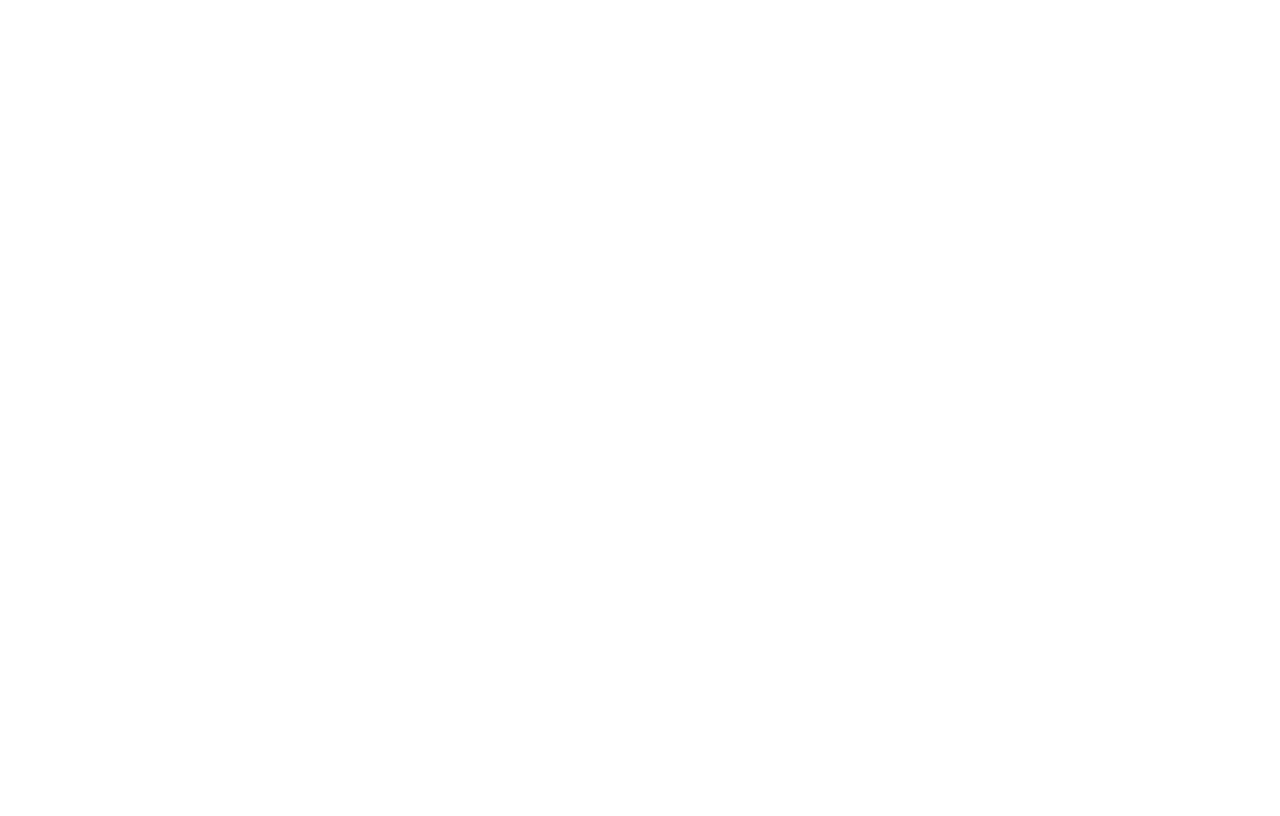
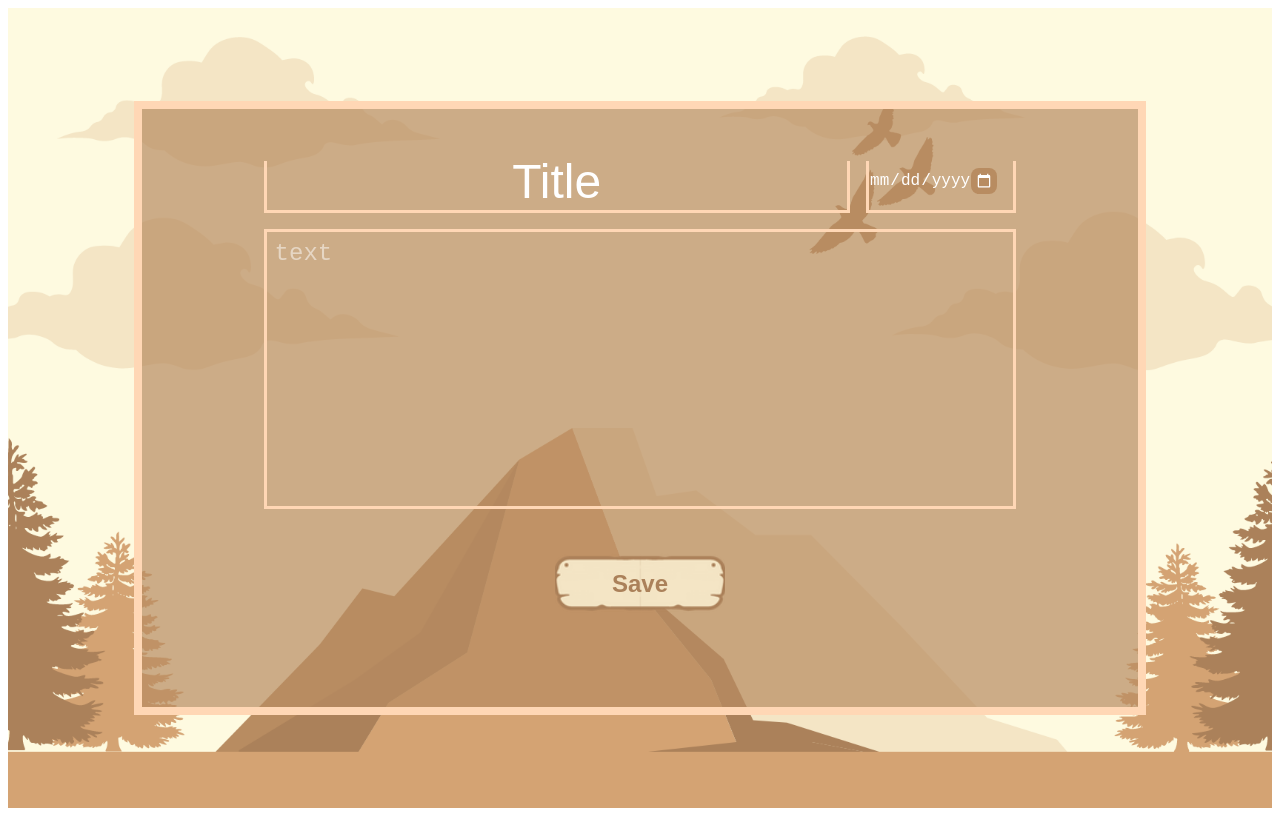
Before and after one commit to MadzikResist/ToDo, a React (Create React App) app: page /add-note in a window 1280 px wide. Before the commit this address had no page. Built offline with nearby package versions, Linux system fonts and the light colour scheme.

Commit message:
Add note

```diff
--- a/src/App.js
+++ b/src/App.js
@@ -3,6 +3,7 @@
 import Login from 'components/Login';
 import Register from 'components/Register';
 import Dashboard from 'components/Dashboard';
+import AddEditNote from 'components/AddEditNote';
 function App() {
   return (
     <BrowserRouter>
@@ -10,6 +11,7 @@
         <Route path="/" element={<Login />} />
         <Route path="/register" element={<Register />} />
         <Route path="/dashboard" element={<Dashboard />} />
+        <Route path="/add-note" element={<AddEditNote />} />
       </Routes>
     </BrowserRouter>
   );
--- /dev/null
+++ b/src/components/AddEditNote.js
@@ -0,0 +1,160 @@
+import styled from 'styled-components';
+import backgroundMobile from 'images/backgroundMobile.png';
+import background2 from 'images/background2.png';
+import { Button } from './LoginRegisterStyle';
+
+const Container = styled.div`
+  min-height: 100vh;
+  padding: 16px 0;
+  background: url(${backgroundMobile}) center/cover;
+  background-size: contain;
+  display: flex;
+  align-items: center;
+  flex-direction: column;
+  justify-content: center;
+
+  @media (min-width: 1200px) {
+    height: 100vh;
+    background: url(${background2}) center/cover no-repeat;
+  }
+`;
+const NoteContainer = styled.div`
+  background: rgba(184, 140, 97, 0.7);
+  width: 90%;
+  height: 99%;
+  border: 8px solid #ffd7b5;
+  display: flex;
+  flex-direction: column;
+  align-items: center;
+  @media (min-width: 1200px) {
+    width: 80%;
+    height: 80%;
+    display: flex;
+    padding: 0 24px;
+    justify-content: center;
+  }
+`;
+const List = styled.div`
+  width: 100%;
+  height: 80%;
+  display: flex;
+  flex-direction: column;
+
+  margin-bottom: 16px;
+  align-items: center;
+  padding: 8px;
+  overflow-y: auto;
+  @media (min-width: 1200px) {
+    width: 90%;
+    justify-content: center;
+  }
+`;
+const Form = styled.form`
+  display: flex;
+  flex-direction: column;
+  width: 90%;
+  height: auto;
+  gap: 16px;
+  align-items: center;
+`;
+const TitleDate = styled.div`
+  display: flex;
+  width: 100%;
+  gap: 16px;
+  align-items: center;
+  justify-content: center;
+  flex-direction: column;
+  @media (min-width: 1200px) {
+    flex-direction: row;
+  }
+`;
+const InputTitle = styled.input`
+  font-size: 3rem;
+  background: transparent;
+  text-align: center;
+  color: white;
+  border: 3px solid #ffd7b5;
+  width: 100%;
+  justify-content: space-between;
+  margin-top: 16px;
+  ::placeholder {
+    color: white;
+  }
+  :focus {
+    ::placeholder {
+      color: transparent;
+    }
+    outline: none;
+  }
+  @media (min-width: 1200px) {
+    width: 80%;
+    margin-top: 0;
+  }
+`;
+const InputDate = styled.input`
+  text-align: center;
+  font-size: 1rem;
+  background: transparent;
+  color: white;
+  width: 100%;
+  height: 40px;
+  color-scheme: dark;
+  border: 3px solid #ffd7b5;
+  padding: 0 8px 0 0;
+  :focus {
+    outline: none;
+  }
+  ::-webkit-calendar-picker-indicator {
+    background-color: #b88c61;
+    cursor: pointer;
+    width: 16px;
+    height: 16px;
+    padding: 5px;
+    border-radius: 8px;
+  }
+  @media (min-width: 1200px) {
+    width: 20%;
+    height: 100%;
+    padding: 0 16px 0 0;
+  }
+`;
+const InputText = styled.textarea`
+  color: white;
+  width: 100%;
+  height: 35vh;
+  background: transparent;
+  resize: none;
+  font-size: 1.5rem;
+  border: 3px solid #ffd7b5;
+  padding: 8px;
+
+  ::placeholder {
+    color: white;
+    opacity: 0.5;
+  }
+  :focus {
+    ::placeholder {
+      color: transparent;
+    }
+    outline: none;
+  }
+`;
+const AddEditNote = () => {
+  return (
+    <Container>
+      <NoteContainer>
+        <List>
+          <Form>
+            <TitleDate>
+              <InputTitle type="text" placeholder={'Title'} />
+              <InputDate type="date" />
+            </TitleDate>
+            <InputText placeholder={'text'} spellCheck={false} />
+            <Button>Save</Button>
+          </Form>
+        </List>
+      </NoteContainer>
+    </Container>
+  );
+};
+export default AddEditNote;
--- a/src/components/Dashboard.js
+++ b/src/components/Dashboard.js
@@ -3,7 +3,7 @@
 import background2 from 'images/background2.png';
 
 const Container = styled.div`
-  min-height: 100vh;
+  height: 100vh;
   padding: 16px 0;
   background: url(${backgroundMobile}) center/cover;
   background-size: contain;
@@ -13,14 +13,14 @@
   justify-content: center;
 
   @media (min-width: 1200px) {
-    height: 100vh;
+    min-height: 100vh;
     background: url(${background2}) center/cover no-repeat;
   }
 `;
 const ListContainer = styled.div`
   background: rgba(184, 140, 97, 0.7);
   width: 90%;
-  height: auto;
+  height: 99%;
   //border: 8px solid #d2b79e;
   border: 8px solid #ffd7b5;
   display: flex;
@@ -47,13 +47,15 @@
 const Title = styled.h2`
   margin: 0;
   color: white;
-
   width: 100%;
   word-wrap: break-word;
   font-size: 1.6rem;
 
   @media (min-width: 1200px) {
     width: 90%;
+  }
+  @media (min-width: 1500px) {
+    width: 70%;
   }
 `;
 const Date = styled.p`
@@ -64,6 +66,9 @@
   @media (min-width: 1200px) {
     width: 100%;
   }
+  @media (min-width: 1920px) {
+    width: 30%;
+  }
 `;
 const TextToDo = styled.p`
   width: 100%;
@@ -73,11 +78,13 @@
     margin: 0;
     padding: 0;
   }
+  @media (min-width: 1920px) {
+    width: 68%;
+  }
 `;
 const CheckDone = styled.input`
   width: 24px;
   height: 24px;
-  padding: 0;
   margin: 0;
   -webkit-appearance: none;
   -moz-appearance: none;
@@ -99,8 +106,9 @@
     text-align: center;
     color: white;
     position: absolute;
-    left: 0.7rem;
-    top: 0.2rem;
+    left: 0;
+    top: 0;
+    transform: translateX(50%);
   }
   :active {
     border: 2px solid #34495e;
@@ -128,6 +136,7 @@
   margin-bottom: 16px;
   align-items: center;
   padding: 8px;
+  overflow-y: auto;
   @media (min-width: 1200px) {
     width: 90%;
     margin-bottom: 16px;
@@ -149,6 +158,10 @@
     align-items: center;
     flex-direction: row;
   }
+  @media (min-width: 1920px) {
+    width: 95%;
+    justify-content: start;
+  }
 `;
 const Buttons = styled.div`
   display: flex;
@@ -158,6 +171,14 @@
   @media (min-width: 1200px) {
     margin-top: 0;
     align-items: end;
+  }
+  @media (min-width: 1400px) {
+    align-items: center;
+    width: 100%;
+  }
+  @media (min-width: 1920px) {
+    align-items: center;
+    width: 30%;
   }
 `;
 const CheckBoxLabel = styled.label`
@@ -179,10 +200,21 @@
   }
 `;
 const TitleDate = styled.div`
-  display: block;
+  display: flex;
+  flex-direction: column;
   width: 100%;
   @media (min-width: 1200px) {
     width: 40%;
+    height: 100%;
+    justify-content: space-between;
+  }
+  @media (min-width: 1920px) {
+    flex-direction: row;
+    width: 40%;
+    margin: 0;
+    padding: 0;
+    justify-content: start;
+    gap: 16px;
   }
 `;
 const TextButtons = styled.div`
@@ -194,6 +226,12 @@
   @media (min-width: 1200px) {
     width: 60%;
     height: 100%;
+  }
+  @media (min-width: 1920px) {
+    flex-direction: row;
+    width: 60%;
+    justify-content: start;
+    gap: 16px;
   }
 `;
 const Dashboard = () => {
@@ -210,7 +248,7 @@
             <TextButtons>
               <TextToDo>
                 Musze przytulić swojego
-                chłopakfffffgkdfngdgfjdgjdfjgldkgjldfjldjlkgjdlgfjlfdjflgjlkjlja
+                chłopakfffffgkdfngdgfjdgjdfjgldkgjldfjldjlkgjdlgfjlfdjflgjlkjljaddddddddddddddddddddddddddddd{' '}
               </TextToDo>
               <Buttons>
                 <CheckBoxLabel>
@@ -234,10 +272,7 @@
               <Date>20.20.2022</Date>
             </TitleDate>
             <TextButtons>
-              <TextToDo>
-                Musze przytulić swojego
-                chłopakfffffgkdfngdgfjdgjdfjgldkgjldfjldjlkgjdlgfjlfdjflgjlkjlja
-              </TextToDo>
+              <TextToDo>Musze przytulić swojego</TextToDo>
               <Buttons>
                 <CheckBoxLabel>
                   <CheckDone type="checkbox"></CheckDone>
--- a/src/index.js
+++ b/src/index.js
@@ -4,10 +4,11 @@
 import { createGlobalStyle } from 'styled-components';
 const GlobalStyle = createGlobalStyle`
     *{
-box-sizing: border-box;
+      box-sizing: border-box;
     }
   body {
       overflow-x: hidden;
+      overflow-y: hidden;
       font-family: 'Mali', cursive;
     }
 
```
